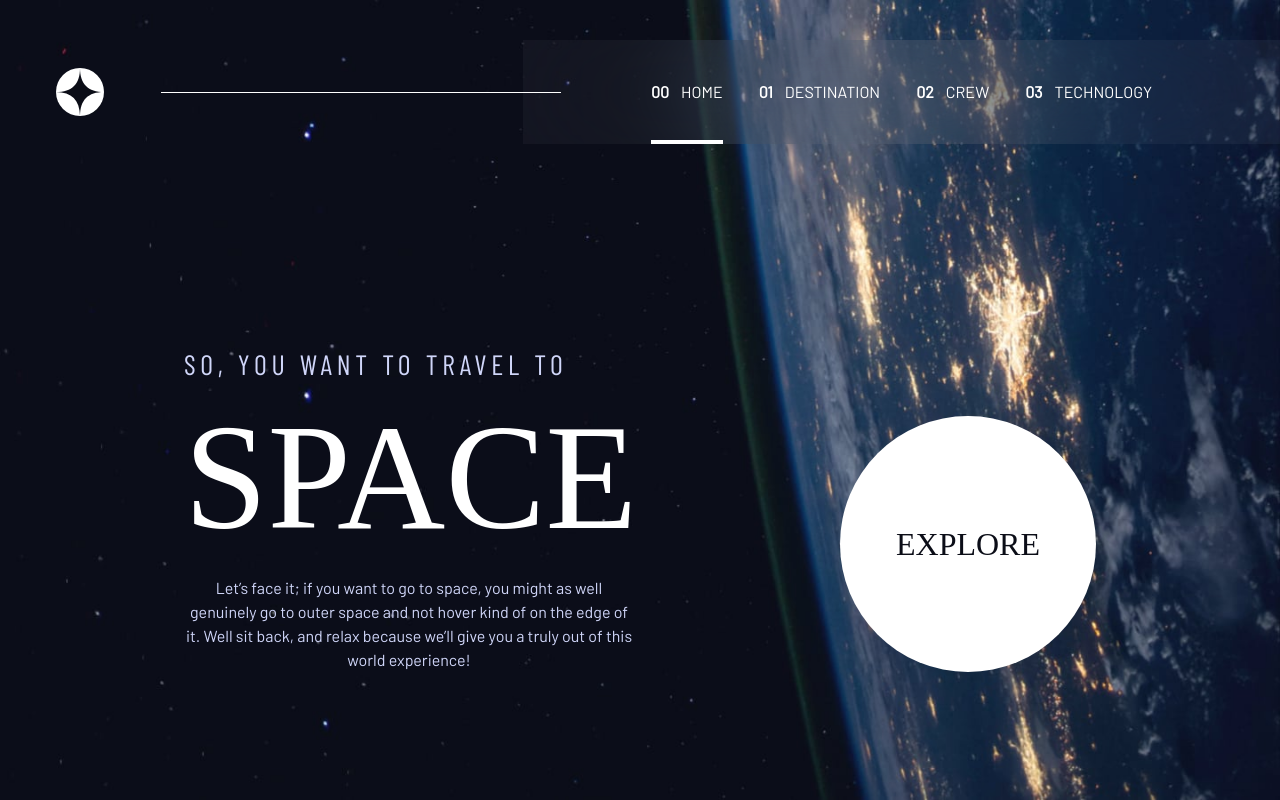
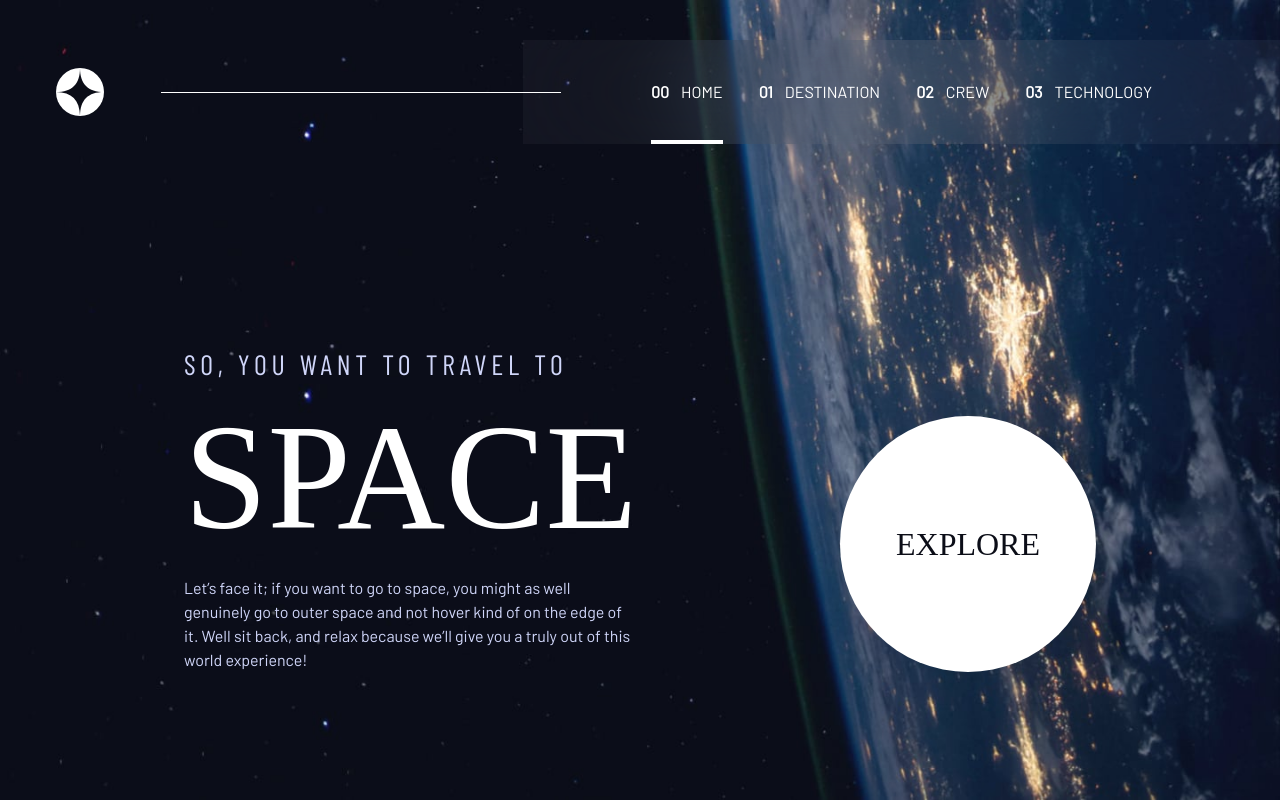
Before and after one commit to vishalnirmal/solar-safari, a Next.js app: page / in a window 1280 px wide. Built offline with nearby package versions, Linux system fonts and the light colour scheme; a web font is replaced by a local one.

Commit message:
feat: minor styling changes

```diff
--- a/app/page.tsx
+++ b/app/page.tsx
@@ -21,7 +21,7 @@ const Home = () => {
             SO, YOU WANT TO TRAVEL TO
           </p>
           <h2 className="heading_1">SPACE</h2>
-          <p className="text-center text-space-blue">
+          <p className="text-center text-space-blue lg:text-left">
             Let’s face it; if you want to go to space, you might as well
             genuinely go to outer space and not hover kind of on the edge of it.
             Well sit back, and relax because we’ll give you a truly out of this
```
